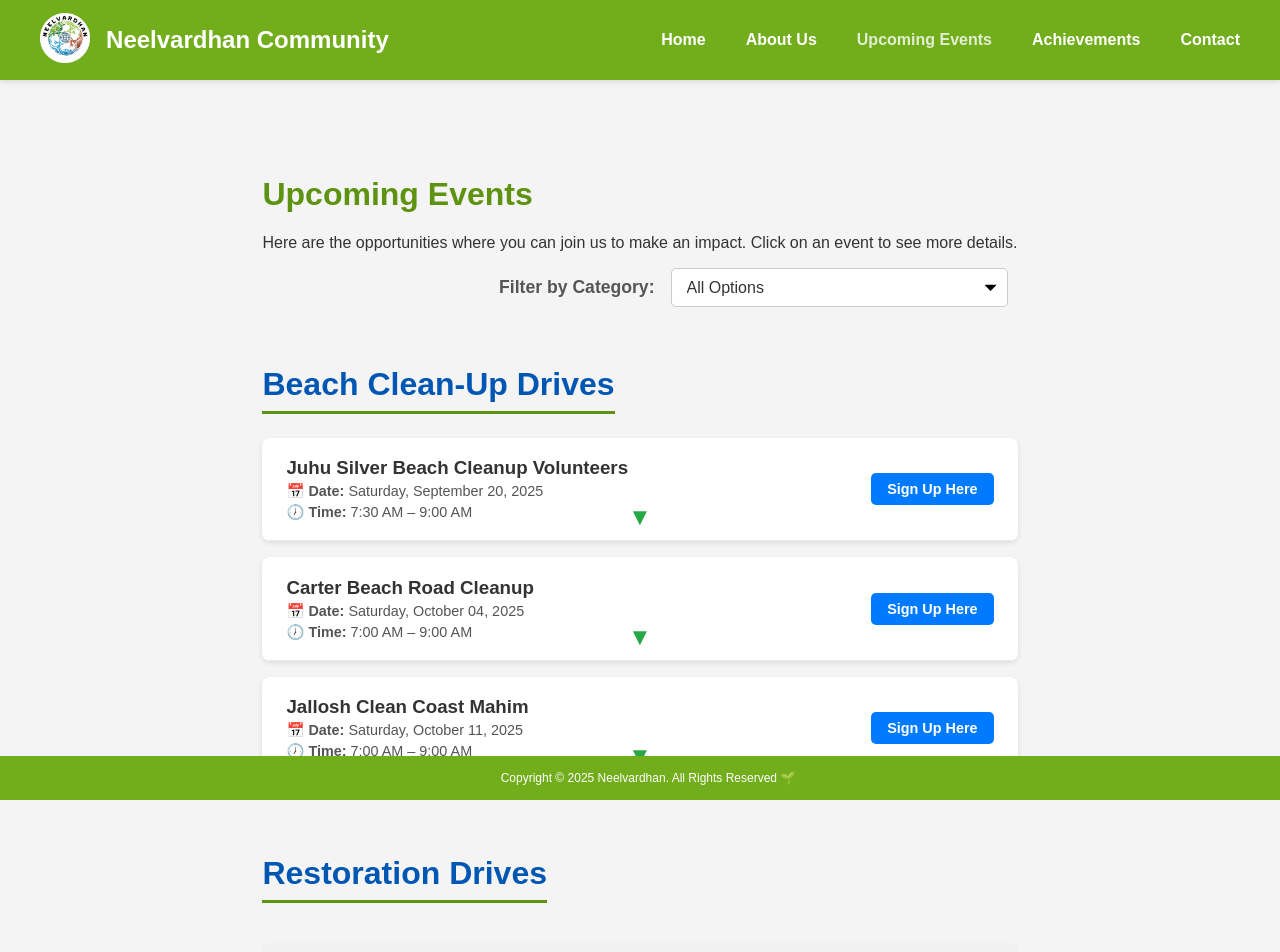
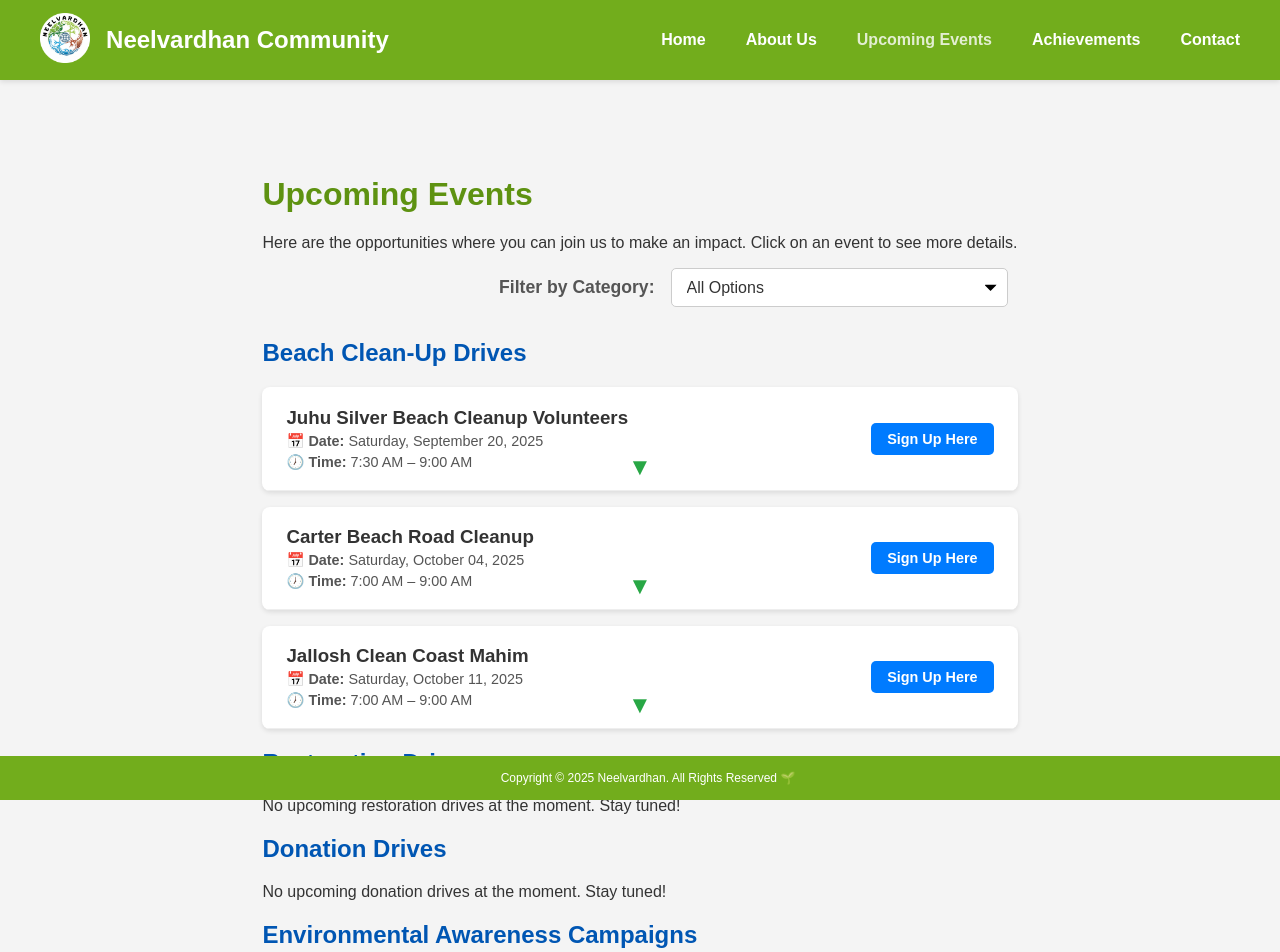
Before and after one commit to OG-DHRUV-1002/dns-website, a React (Create React App) app: page /upcoming-events in a window 1280 px wide. Shown: the top 952 px of the page. Built offline with nearby package versions, Linux system fonts and the light colour scheme.

Commit message:
Update styles.css

```diff
--- a/src/assets/styles.css
+++ b/src/assets/styles.css
@@ -239,30 +239,6 @@ position: fixed; /* This is the key to making it float */
   font-size: 0.9rem;
 }
 
-/* --- Category Section Styling (for Upcoming Events & Achievements) --- */
-
-.event-category-section {
-  margin-top: 3rem; /* Spacing between categories */
-}
-
-.category-title {
-  font-size: 2rem;
-  color: #285A00; /* A professional, dark green */
-  margin-bottom: 1.5rem;
-  padding-bottom: 0.5rem;
-  border-bottom: 3px solid #5E9211; /* Accent line */
-  display: inline-block; /* Ensures border only spans the text width */
-}
-
-/* A simple message for categories with no events */
-.no-events-message {
-  font-style: italic;
-  color: #777;
-  background-color: #f0f0f0;
-  padding: 1.5rem;
-  border-radius: 8px;
-  text-align: center;
-}
 
 /* --- New: Styles for the Category Filter Dropdown --- */
 
```
